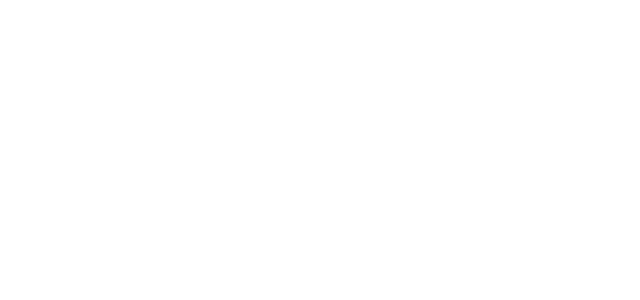
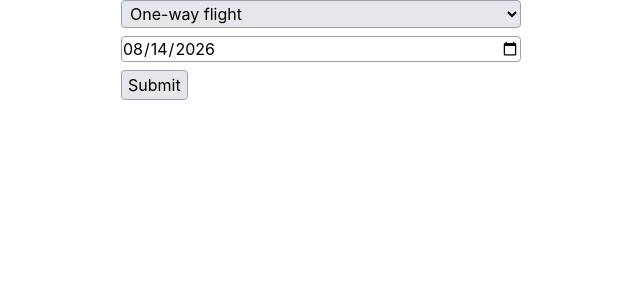
Before and after one commit to yiwenwangANU/playround_react, a React (Vite) app: page / in a window 1280 px wide. Before the commit this address had no page. Shown: the top 300 px of the page, without its empty margins (319-959 px from the left). Built offline with nearby package versions, Linux system fonts and the light colour scheme.

Commit message:
add flight booker

```diff
--- a/src/App.tsx
+++ b/src/App.tsx
@@ -1,7 +1,9 @@
 import { Routes, Route } from "react-router";
+import FlightBookerPage from "./pages/FlightBookerPage";
 
 const App = () => (
   <Routes>
+    <Route index element={<FlightBookerPage />} />
   </Routes>
 );
 
--- a/src/pages/FlightBookerPage/FlightBookerPage.tsx
+++ b/src/pages/FlightBookerPage/FlightBookerPage.tsx
@@ -1,7 +1,86 @@
 import type { FC } from "react";
-import {} from ''
-import {z} from 'zod'
+import { useForm, FormProvider, useWatch } from "react-hook-form";
+import { zodResolver } from "@hookform/resolvers/zod";
+import { format, addDays } from "date-fns";
+import { z } from "zod";
+import FlightTypeField from "./components/FlightTypeField";
+import DatePickField from "./components/DatePickField/DatePickField";
 
-const FlightBookerPage:FC = () => {}
+const schema = z
+  .object({
+    flightType: z.enum(["oneWay", "roundTrip"]),
+    departure: z.iso.date(),
+    return: z.iso.date().optional(),
+  })
+  .superRefine((data, ctx) => {
+    const tomorrow = format(addDays(new Date(), 1), 'yyyy-MM-dd')
+    if (tomorrow > data.departure) {
+      ctx.addIssue({
+        code: "custom",
+        message: "Departure date must be after today",
+        path: ["departure"],
+      });
+      return;
+    }
+    if (data.flightType === "roundTrip") {
+      if (!data.return) {
+        ctx.addIssue({
+          code: "custom",
+          message: "Return date is required.",
+          path: ["return"],
+        });
+        return;
+      }
+      if (data.departure > data.return) {
+        ctx.addIssue({
+          code: "custom",
+          message: "Return date must be after departure date",
+          path: ["return"],
+        });
+      }
+    }
+  });
 
-export default FlightBookerPage
+export type Schema = z.infer<typeof schema>;
+
+const FlightBookerPage: FC = () => {
+  const tomorrow = format(addDays(new Date(), 1), "yyyy-MM-dd");
+  const methods = useForm({
+    shouldUnregister: true,
+    resolver: zodResolver(schema),
+    defaultValues: {
+      flightType: "oneWay",
+      departure: tomorrow,
+      return: tomorrow,
+    },
+  });
+
+  const flightType = useWatch({ name: "flightType", control: methods.control });
+  const departure = useWatch({ name: "departure", control: methods.control });
+
+  const onSubmit = (data: Schema) => console.log(data);
+
+  return (
+    <FormProvider {...methods}>
+      <form
+        onSubmit={methods.handleSubmit(onSubmit)}
+        className="mx-auto flex w-100 flex-col gap-2"
+        noValidate
+      >
+        <FlightTypeField />
+        <DatePickField name="departure" min={tomorrow} />
+        {flightType === "roundTrip" && (
+          <DatePickField name="return" min={departure} />
+        )}
+        <button
+          type="submit"
+          className="w-fit rounded border border-gray-400 bg-gray-200 px-1.5 py-0.5 hover:cursor-pointer"
+        >
+          Submit
+        </button>
+      </form>
+    </FormProvider>
+  );
+};
+
+export default FlightBookerPage;
--- /dev/null
+++ b/src/pages/FlightBookerPage/components/DatePickField/DatePickField.tsx
@@ -0,0 +1,33 @@
+import type { FC } from "react";
+import { useController, useFormContext } from "react-hook-form";
+import type { Schema } from "../../FlightBookerPage";
+
+interface Props {
+  name: "return" | "departure";
+  min: string;
+}
+
+const DatePickField: FC<Props> = ({ name, min }) => {
+  const {
+    control,
+    formState: { errors },
+  } = useFormContext<Schema>();
+  const { field } = useController({ name, control });
+
+  return (
+    <>
+      <input
+        type="date"
+        {...field}
+        aria-label={`${name}-date`}
+        min={min}
+        className="rounded border border-gray-400"
+      />
+      {errors[name] && (
+        <span className="text-red-500">{errors[name].message}</span>
+      )}
+    </>
+  );
+};
+
+export default DatePickField;
--- a/src/pages/FlightBookerPage/components/FlightSelectField/FlightSelectField.tsx
+++ /dev/null
@@ -1,5 +0,0 @@
-import type { FC } from "react";
-
-const FlightSelectField:FC = () => {}
-
-export default FlightSelectField
--- a/src/pages/FlightBookerPage/components/FlightSelectField/index.ts
+++ /dev/null
@@ -1 +0,0 @@
-export {default} from './FlightSelectField'
--- /dev/null
+++ b/src/pages/FlightBookerPage/components/FlightTypeField/FlightTypeField.tsx
@@ -0,0 +1,21 @@
+import type { FC } from "react";
+import { useController, useFormContext } from "react-hook-form";
+import type { Schema } from "../../FlightBookerPage";
+
+const FlightTypeField: FC = () => {
+  const { control } = useFormContext<Schema>();
+  const { field } = useController({ control, name: "flightType" });
+
+  return (
+    <select
+      {...field}
+      aria-label="flight-type"
+      className="rounded border border-gray-400 bg-gray-200 px-1 py-0.5"
+    >
+      <option value="oneWay">One-way flight</option>
+      <option value="roundTrip">Round-trip flight</option>
+    </select>
+  );
+};
+
+export default FlightTypeField;
--- /dev/null
+++ b/src/pages/FlightBookerPage/components/FlightTypeField/index.ts
@@ -0,0 +1 @@
+export { default } from "./FlightTypeField";
--- a/src/pages/FlightBookerPage/index.ts
+++ b/src/pages/FlightBookerPage/index.ts
@@ -1 +1 @@
-export {default} from './FlightBookerPage'
+export { default } from "./FlightBookerPage";
```
Also changed, not shown: src/pages/FlightBookerPage/components/DatePickField/index.ts (added).
